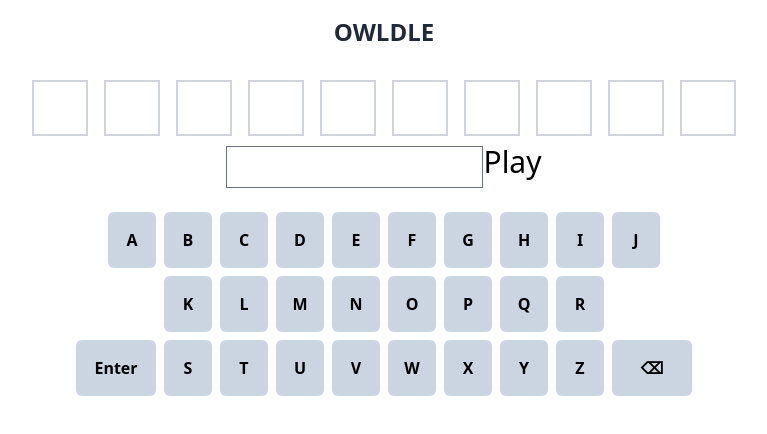
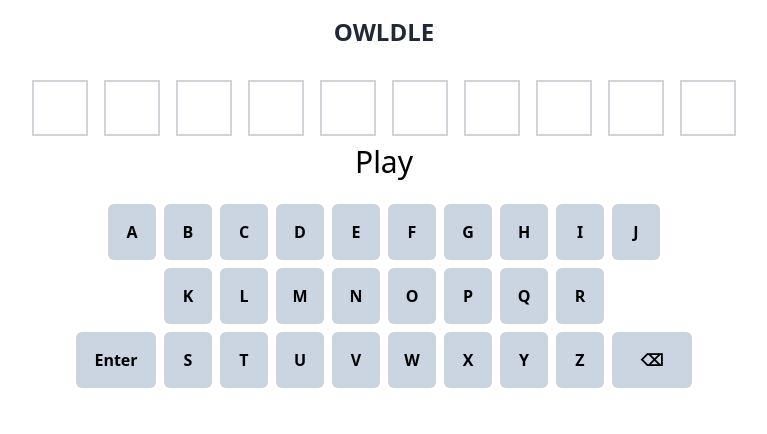
Before and after one commit to mrprim/owldle, a React (Vite) app: page / in a window 1280 px wide. Shown: the top 434 px of the page, without its empty margins (256-1023 px from the left). Built offline with nearby package versions, Linux system fonts and the light colour scheme.

Commit message:
Actually hide hidden input

```diff
--- a/src/components/AnswerInput.tsx
+++ b/src/components/AnswerInput.tsx
@@ -51,7 +51,7 @@ const AnswerInput: FC<Props> = ({ questionId = 0 }) => {
     <div className='my-2' onKeyDown={(e) => alert(e.key)}>
       {[...Array(MAX_CHARACTERS).keys()].map((i) => <Box key={questionId + '.' + i} value={value?.[i] ?? ''} characterId={i} />)}
     </div>
-    <input className='display-none' ref={hiddenInputRef} />
+    <input className='hidden' ref={hiddenInputRef} />
     <PlayAudioButton />
   </div>
 }
```
